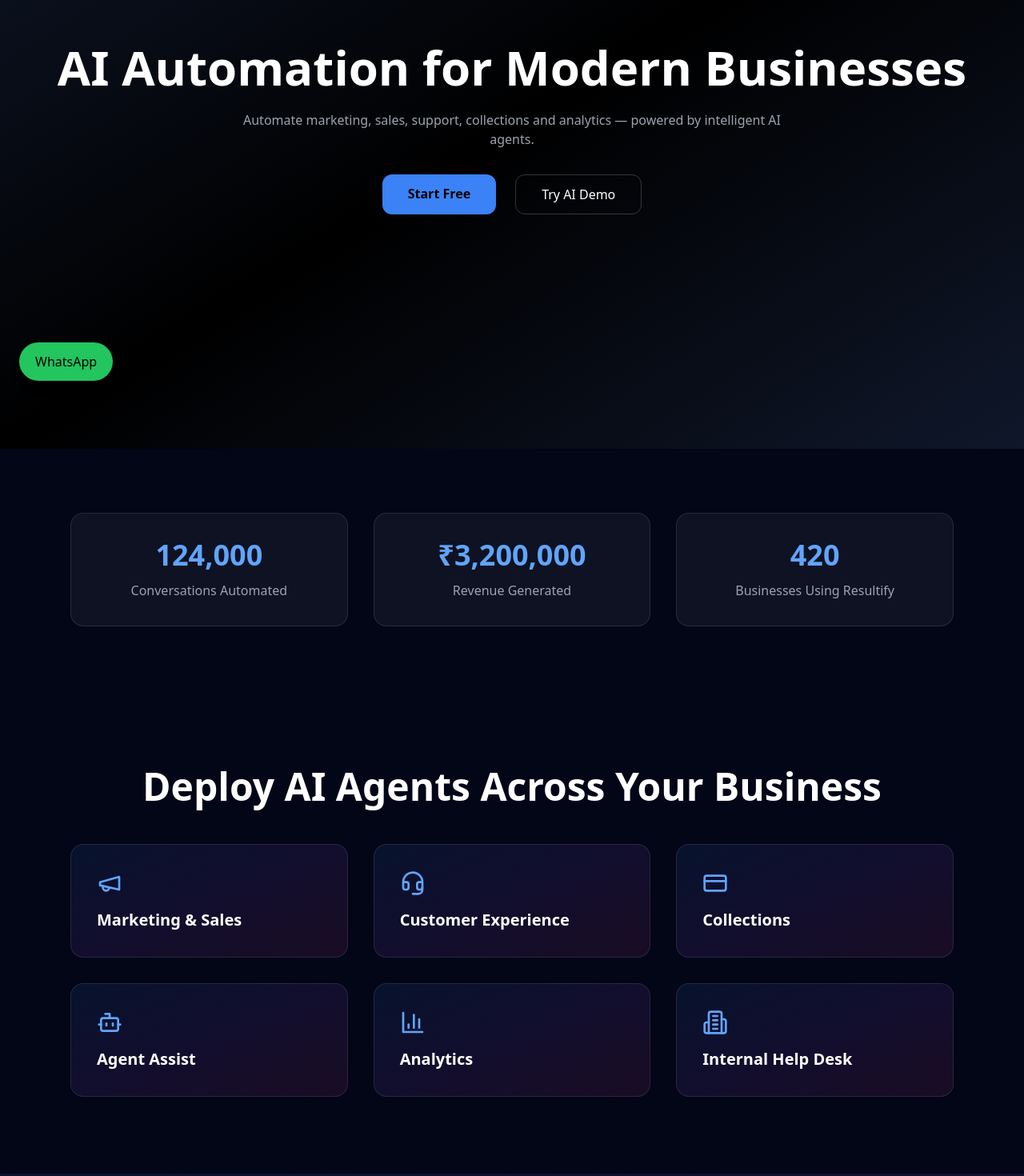
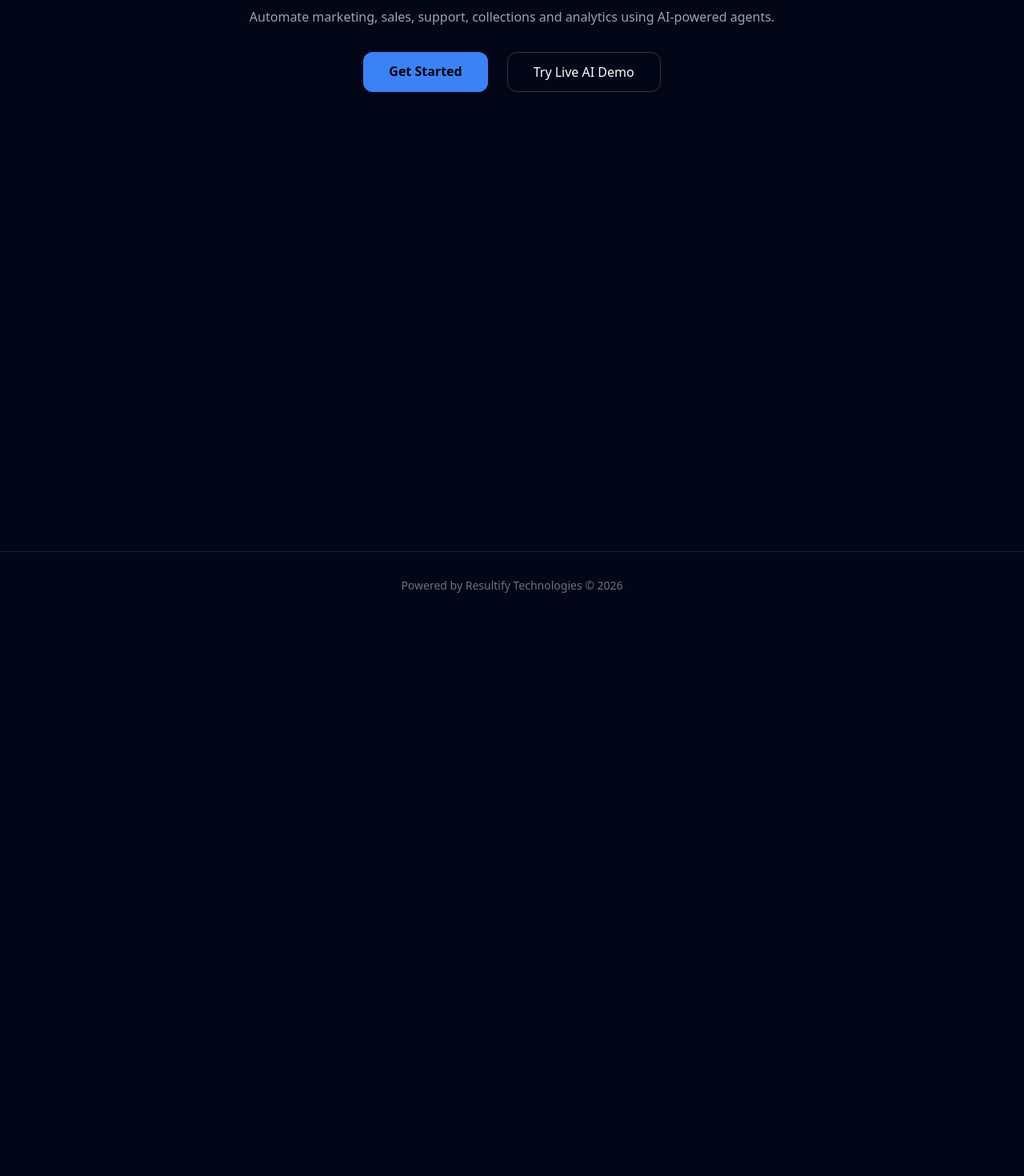
Before and after one commit to chetanshrm83/resultifytechnologies, a Next.js app: page / in a window 1280 px wide. Shown: the part 300-1770 px from the top of the page at 80% size. After the commit the page ends 1074 px from the top, so only its background shows below. Built offline with nearby package versions, Linux system fonts and the light colour scheme.

Commit message:
Update page.tsx

```diff
--- a/app/page.tsx
+++ b/app/page.tsx
@@ -1,187 +1,127 @@
 "use client";
 
 import { useState } from "react";
+import { motion } from "framer-motion";
 import Link from "next/link";
-import { motion } from "framer-motion";
-import CountUp from "react-countup";
-import {
-  Megaphone,
-  Headset,
-  CreditCard,
-  Bot,
-  BarChart3,
-  Building2,
-} from "lucide-react";
 
 export default function HomePage() {
   const [openChat, setOpenChat] = useState(false);
+  const [messages, setMessages] = useState([
+    {
+      role: "assistant",
+      content:
+        "👋 Hi! I'm Resultify AI. Ask me how we automate marketing, sales or support.",
+    },
+  ]);
+  const [input, setInput] = useState("");
+  const [loading, setLoading] = useState(false);
 
-  const agents = [
-    {
-      icon: Megaphone,
-      title: "Marketing & Sales",
-      desc: "Qualify leads, answer queries, and convert conversations 24/7 using AI automation.",
-    },
-    {
-      icon: Headset,
-      title: "Customer Experience",
-      desc: "Deliver instant AI-powered support across WhatsApp and website chat.",
-    },
-    {
-      icon: CreditCard,
-      title: "Collections",
-      desc: "Automate renewals, reminders, and payment follow-ups intelligently.",
-    },
-    {
-      icon: Bot,
-      title: "Agent Assist",
-      desc: "Provide real-time AI suggestions and summaries for support teams.",
-    },
-    {
-      icon: BarChart3,
-      title: "Analytics",
-      desc: "Track revenue impact, performance, and AI efficiency in real time.",
-    },
-    {
-      icon: Building2,
-      title: "Internal Help Desk",
-      desc: "Answer employee queries and SOP documentation instantly.",
-    },
-  ];
+  async function sendMessage() {
+    if (!input) return;
+
+    const userMessage = { role: "user", content: input };
+    setMessages((prev) => [...prev, userMessage]);
+    setInput("");
+    setLoading(true);
+
+    try {
+      const res = await fetch("/api/ai-demo", {
+        method: "POST",
+        headers: { "Content-Type": "application/json" },
+        body: JSON.stringify({ message: input }),
+      });
+
+      const data = await res.json();
+
+      setMessages((prev) => [
+        ...prev,
+        { role: "assistant", content: data.reply },
+      ]);
+    } catch (err) {
+      setMessages((prev) => [
+        ...prev,
+        { role: "assistant", content: "⚠️ AI failed. Try again." },
+      ]);
+    }
+
+    setLoading(false);
+  }
 
   return (
-    <main className="text-white">
+    <main className="min-h-screen bg-slate-950 text-white px-6 py-20">
 
-      {/* HERO SECTION */}
-      <section className="min-h-screen flex flex-col items-center justify-center text-center px-6 bg-gradient-to-br from-slate-900 via-black to-slate-900">
+      {/* HERO */}
+      <section className="text-center mb-32">
         <motion.h1
           initial={{ opacity: 0, y: 40 }}
           animate={{ opacity: 1, y: 0 }}
-          transition={{ duration: 0.8 }}
-          className="text-4xl md:text-6xl font-bold mb-6"
+          className="text-5xl md:text-7xl font-bold mb-6"
         >
-          AI Automation for Modern Businesses
+          AI Automation For Modern Businesses
         </motion.h1>
 
-        <p className="text-gray-400 max-w-2xl mb-8">
-          Automate marketing, sales, support, collections and analytics —
-          powered by intelligent AI agents.
+        <p className="text-gray-400 max-w-3xl mx-auto mb-8">
+          Automate marketing, sales, support, collections and analytics using
+          AI-powered agents.
         </p>
 
-        <div className="flex gap-6">
+        <div className="flex justify-center gap-6">
           <Link
             href="/client"
-            className="px-8 py-3 rounded-xl bg-blue-500 text-black font-semibold hover:bg-blue-400 transition"
+            className="px-8 py-3 bg-blue-500 text-black rounded-xl font-semibold"
           >
-            Start Free
+            Get Started
           </Link>
 
           <button
             onClick={() => setOpenChat(true)}
-            className="px-8 py-3 rounded-xl border border-white/20 hover:bg-white/10 transition"
+            className="px-8 py-3 border border-white/20 rounded-xl"
           >
-            Try AI Demo
+            Try Live AI Demo
           </button>
         </div>
       </section>
 
-      {/* METRICS */}
-      <section className="py-20 px-6 max-w-6xl mx-auto grid md:grid-cols-3 gap-8 text-center">
-        {[
-          { label: "Conversations Automated", value: 124000 },
-          { label: "Revenue Generated", value: 3200000, prefix: "₹" },
-          { label: "Businesses Using Resultify", value: 420 },
-        ].map((item) => (
-          <div
-            key={item.label}
-            className="rounded-2xl p-8 bg-white/5 border border-white/10"
-          >
-            <h3 className="text-4xl font-bold text-blue-400">
-              {item.prefix || ""}
-              <CountUp end={item.value} duration={2} separator="," />
-            </h3>
-            <p className="text-gray-400 mt-3">{item.label}</p>
-          </div>
-        ))}
-      </section>
-
-      {/* AI AGENTS SECTION */}
-      <section className="py-24 px-6 max-w-6xl mx-auto">
-        <h2 className="text-3xl md:text-5xl font-bold text-center mb-12">
-          Deploy AI Agents Across Your Business
-        </h2>
-
-        <div className="grid md:grid-cols-3 gap-8">
-          {agents.map((item, i) => (
-            <motion.div
-              key={item.title}
-              initial={{ opacity: 0, y: 40 }}
-              whileInView={{ opacity: 1, y: 0 }}
-              transition={{ delay: i * 0.1 }}
-              viewport={{ once: true }}
-              className="group relative rounded-2xl p-8 border border-white/10
-                         bg-gradient-to-br from-blue-500/10 via-purple-500/10 to-pink-500/10
-                         hover:border-blue-400 hover:scale-105 transition-all duration-500
-                         cursor-pointer overflow-hidden"
-            >
-              <item.icon className="w-8 h-8 text-blue-400 mb-4 transition-transform duration-300 group-hover:scale-125" />
-
-              <h3 className="text-xl font-semibold">{item.title}</h3>
-
-              <div className="absolute inset-0 flex items-center justify-center
-                              bg-black/90 text-gray-300 text-sm opacity-0
-                              group-hover:opacity-100 transition-opacity duration-300
-                              rounded-2xl p-6 text-center">
-                {item.desc}
-              </div>
-            </motion.div>
-          ))}
-        </div>
-      </section>
-
-      {/* FINAL CTA */}
-      <section className="py-20 text-center bg-gradient-to-r from-blue-500/10 to-purple-500/10">
-        <h2 className="text-3xl md:text-4xl font-bold mb-6">
-          Ready to Scale With AI?
-        </h2>
-
-        <p className="text-gray-400 mb-8">
-          Join businesses automating sales, support, and growth using Resultify.
-        </p>
-
-        <Link
-          href="/client"
-          className="px-8 py-3 rounded-xl bg-blue-500 text-black font-semibold hover:bg-blue-400 transition"
-        >
-          Get Started
-        </Link>
-      </section>
-
-      {/* AI DEMO POPUP */}
+      {/* AI POPUP */}
       {openChat && (
-        <div className="fixed bottom-6 right-6 w-80 bg-slate-900 border border-white/10 rounded-2xl shadow-2xl p-6">
+        <div className="fixed bottom-6 right-6 w-96 bg-slate-900 border border-white/10 rounded-2xl shadow-2xl p-6 z-50">
           <div className="flex justify-between items-center mb-4">
-            <h4 className="font-semibold">AI Demo</h4>
+            <h4 className="font-semibold">Resultify AI Demo</h4>
             <button onClick={() => setOpenChat(false)}>✕</button>
           </div>
-          <div className="text-sm text-gray-400 mb-3">
-            👋 Hi! I'm Resultify AI. How can I help your business today?
+
+          <div className="h-64 overflow-y-auto space-y-3 mb-4 text-sm">
+            {messages.map((msg, i) => (
+              <div
+                key={i}
+                className={`p-3 rounded-lg ${
+                  msg.role === "assistant"
+                    ? "bg-white/10 text-gray-300"
+                    : "bg-blue-500 text-black ml-auto"
+                }`}
+              >
+                {msg.content}
+              </div>
+            ))}
+            {loading && <div className="text-gray-400">Thinking...</div>}
           </div>
-          <input
-            placeholder="Type a message..."
-            className="w-full px-3 py-2 bg-black/40 rounded-lg border border-white/10 text-sm"
-          />
+
+          <div className="flex gap-2">
+            <input
+              value={input}
+              onChange={(e) => setInput(e.target.value)}
+              placeholder="Ask about automation..."
+              className="flex-1 px-3 py-2 bg-black/40 rounded-lg border border-white/10 text-sm"
+            />
+            <button
+              onClick={sendMessage}
+              className="px-4 py-2 bg-blue-500 text-black rounded-lg"
+            >
+              Send
+            </button>
+          </div>
         </div>
       )}
-
-      {/* WHATSAPP BUTTON */}
-      <a
-        href="https://wa.me/919999999999"
-        target="_blank"
-        className="fixed bottom-6 left-6 bg-green-500 text-black px-5 py-3 rounded-full shadow-lg hover:scale-110 transition"
-      >
-        WhatsApp
-      </a>
     </main>
   );
 }
```
